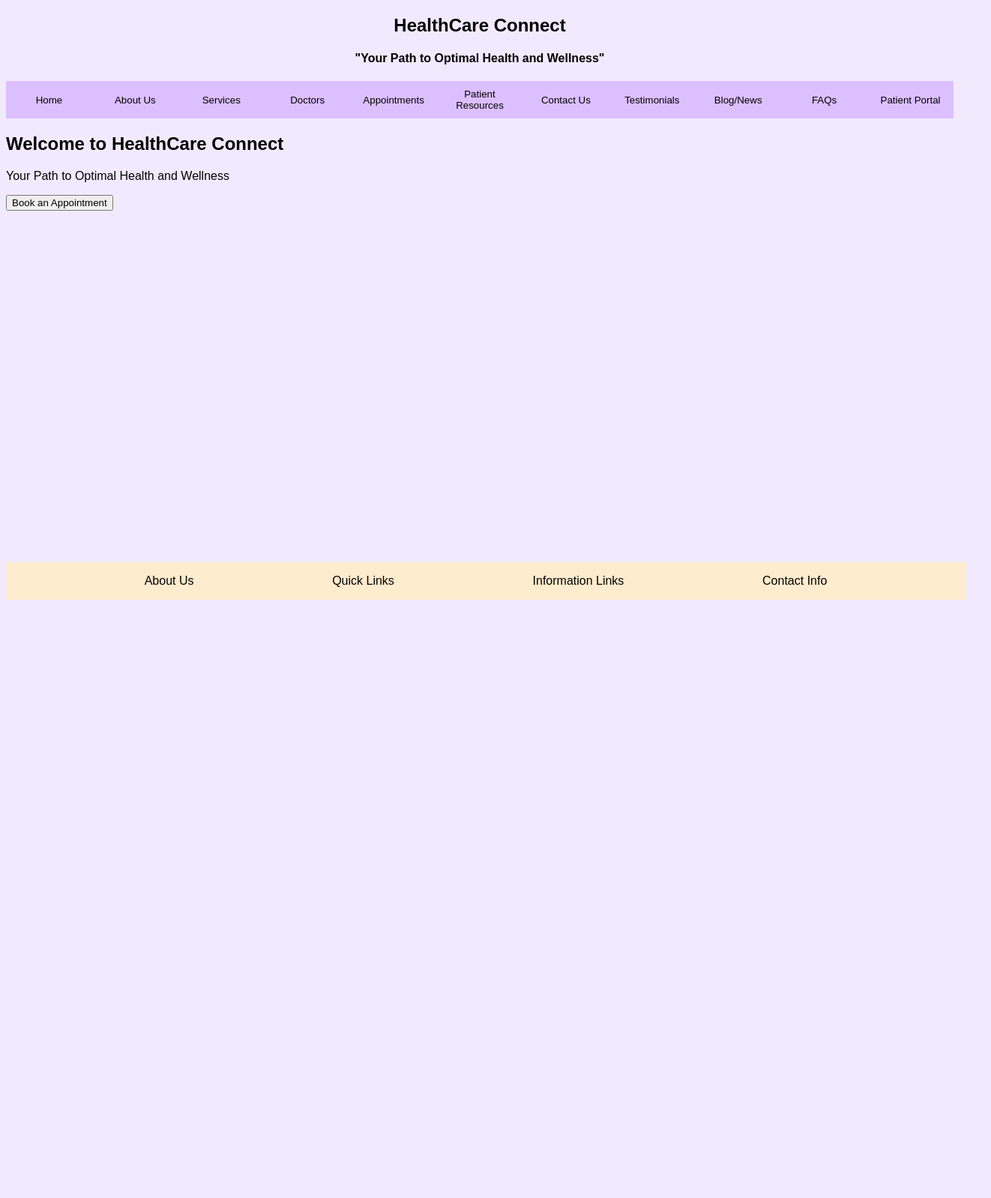
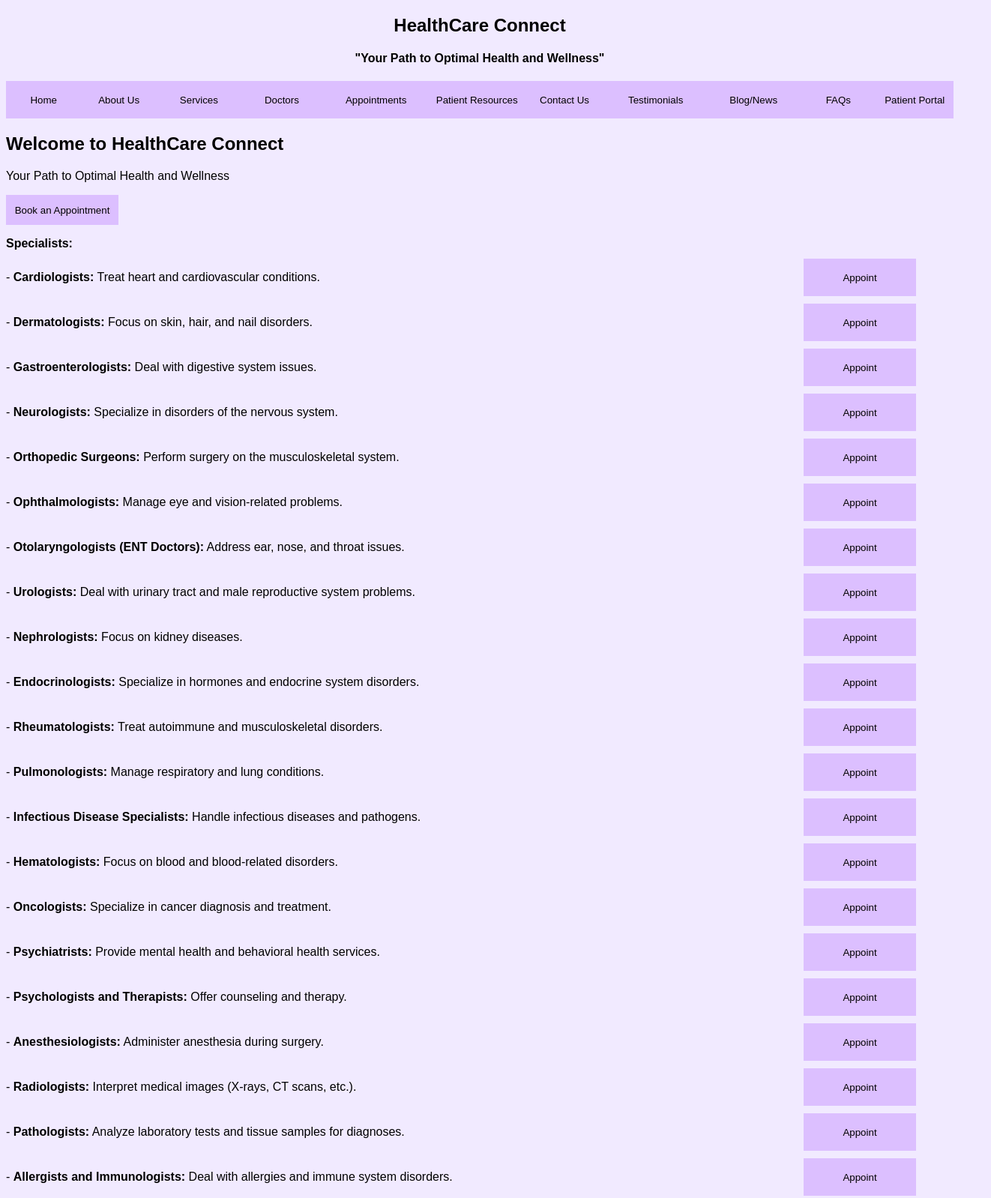
Before and after one commit to RudreshRaj001/OPD-WEBSITE, a plain HTML site: page index.html in a window 1280 px wide. Shown: the top 1598 px of the page at 75% size, 1322 px wide, since content can reach past the window. Before the commit the page ends 800 px from the top, so only its background shows below. Drawn offline with Linux system fonts and the light colour scheme.

Commit message:
NEW CHANGES

```diff
--- /dev/null
+++ b/doc-page-style.css
@@ -0,0 +1,25 @@
+body{
+  background-color: rgb(241, 234, 255);
+  font-family: Arial, Helvetica, sans-serif;
+}
+
+.Doc{
+
+  height: 40px;
+  display: flex;
+  align-items: center;
+  justify-content: space-between;
+  margin-bottom: 20px;
+}
+button{
+  height: 50px;
+  width: 150px;
+  margin-right: 50px;
+  background-color: rgb(220, 191, 255);
+  border: none;
+  cursor: pointer;
+}
+button:hover{
+  background-color: rgb(208, 162, 247);
+  box-shadow: 0px 0px 20px rgba(163, 82, 235, 0.6);
+}
--- a/index.html
+++ b/index.html
@@ -6,6 +6,7 @@
   <title>OPD WEBSITE
   </title>
   <link rel="stylesheet" href="styles.css">
+  <link rel="stylesheet" href="doc-page-style.css">
 </head>
 <body>
   <!-- Title of website -->
@@ -15,17 +16,17 @@
   </div>
   <!-- Nav Bar -->
   <div class="Top-bar">
-    <button class="top-bar-button-design">Home</button>
-    <button class="top-bar-button-design">About Us</button>
-    <button class="top-bar-button-design">Services</button>
-    <button class="top-bar-button-design">Doctors</button>
-    <button class="top-bar-button-design">Appointments</button>
-    <button class="top-bar-button-design">Patient Resources</button>
-    <button class="top-bar-button-design">Contact Us</button>
-    <button class="top-bar-button-design">Testimonials</button>
-    <button class="top-bar-button-design">Blog/News</button>
-    <button class="top-bar-button-design">FAQs</button>
-    <button class="top-bar-button-design">Patient Portal</button>
+    <a class="top-bar-button-design" href=""><button class="top-bar-button-design">Home</button></a>
+    <a class="top-bar-button-design" href=""><button class="top-bar-button-design">About Us</button></a>
+    <a class="top-bar-button-design" href=""><button class="top-bar-button-design">Services</button></a>
+    <a class="top-bar-button-design" href=""><button class="top-bar-button-design">Doctors</button></a>
+    <a class="top-bar-button-design" href=""><button class="top-bar-button-design">Appointments</button></a>
+    <a class="top-bar-button-design" href=""><button class="top-bar-button-design">Patient Resources</button></a>
+    <a class="top-bar-button-design" href=""><button class="top-bar-button-design">Contact Us</button></a>
+    <a class="top-bar-button-design" href=""><button class="top-bar-button-design">Testimonials</button></a>
+    <a class="top-bar-button-design" href=""><button class="top-bar-button-design">Blog/News</button></a>
+    <a class="top-bar-button-design" href=""><button class="top-bar-button-design">FAQs</button></a>
+    <a class="top-bar-button-design" href=""><button class="top-bar-button-design">Patient Portal</button></a>
   </div>
 
   <!-- Home Section -->
@@ -40,6 +41,187 @@
   <!-- About Us Section -->
 
 
+  <!-- DOCTORS SECTION -->
+
+<div>
+    <p>
+      <strong>Specialists:</strong>
+    <div class="Doc">
+          <div>
+            - <strong>Cardiologists:</strong> Treat heart and cardiovascular conditions.
+          </div>
+        <button>Appoint</button>
+    </div>
+
+    <div class="Doc">
+      <div>
+        - <strong>Dermatologists:</strong> Focus on skin, hair, and nail disorders.
+      </div>
+        <button>Appoint</button>
+    </div>
+
+    <div class="Doc">
+      <div>
+        - <strong>Gastroenterologists:</strong> Deal with digestive system issues.
+      </div>
+        <button>Appoint</button>
+    </div>
+
+    <div class="Doc">
+      <div>
+        - <strong>Neurologists:</strong> Specialize in disorders of the nervous system.
+      </div>
+        <button>Appoint</button>
+    </div>
+
+    <div class="Doc">
+      <div>
+        - <strong>Orthopedic Surgeons:</strong> Perform surgery on the musculoskeletal system.
+      </div>
+        <button>Appoint</button>
+    </div>
+
+    <div class="Doc">
+      <div>
+        - <strong>Ophthalmologists:</strong> Manage eye and vision-related problems.
+      </div>
+        <button>Appoint</button>
+    </div>
+
+    <div class="Doc">
+      <div>
+        - <strong>Otolaryngologists (ENT Doctors):</strong> Address ear, nose, and throat issues.
+      </div>
+        <button>Appoint</button>
+    </div>
+
+    <div class="Doc">
+      <div>
+        - <strong>Urologists:</strong> Deal with urinary tract and male reproductive system problems.
+      </div>
+        <button>Appoint</button>
+    </div>
+
+    <div class="Doc">
+      <div>
+        - <strong>Nephrologists:</strong> Focus on kidney diseases.
+      </div>
+        <button>Appoint</button>
+    </div>
+
+    <div class="Doc">
+      <div>
+        - <strong>Endocrinologists:</strong> Specialize in hormones and endocrine system disorders.
+      </div>
+        <button>Appoint</button>
+    </div>
+
+    <div class="Doc">
+      <div>
+        - <strong>Rheumatologists:</strong> Treat autoimmune and musculoskeletal disorders.
+      </div>
+        <button>Appoint</button>
+    </div>
+
+    <div class="Doc">
+      <div>
+        - <strong>Pulmonologists:</strong> Manage respiratory and lung conditions.
+      </div>
+        <button>Appoint</button>
+    </div>
+
+    <div class="Doc">
+      <div>
+        - <strong>Infectious Disease Specialists:</strong> Handle infectious diseases and pathogens.
+      </div>
+        <button>Appoint</button>
+    </div>
+
+    <div class="Doc">
+      <div>
+        - <strong>Hematologists:</strong> Focus on blood and blood-related disorders.
+      </div>
+        <button>Appoint</button>
+    </div>
+
+    <div class="Doc">
+      <div>
+        - <strong>Oncologists:</strong> Specialize in cancer diagnosis and treatment.
+      </div>
+        <button>Appoint</button>
+    </div>
+
+    <div class="Doc">
+      <div>
+        - <strong>Psychiatrists:</strong> Provide mental health and behavioral health services.
+      </div>
+        <button>Appoint</button>
+    </div>
+
+    <div class="Doc">
+      <div>
+        - <strong>Psychologists and Therapists:</strong> Offer counseling and therapy.
+      </div>
+        <button>Appoint</button>
+    </div>
+
+    <div class="Doc">
+      <div>
+        - <strong>Anesthesiologists:</strong> Administer anesthesia during surgery.
+      </div>
+        <button>Appoint</button>
+    </div>
+
+    <div class="Doc">
+      <div>
+        - <strong>Radiologists:</strong> Interpret medical images (X-rays, CT scans, etc.).
+      </div>
+        <button>Appoint</button>
+    </div>
+
+    <div class="Doc">
+      <div>
+        - <strong>Pathologists:</strong> Analyze laboratory tests and tissue samples for diagnoses.
+      </div>
+        <button>Appoint</button>
+    </div>
+
+    <div class="Doc">
+      <div>
+        - <strong>Allergists and Immunologists:</strong> Deal with allergies and immune system disorders.
+      </div>
+        <button>Appoint</button>
+    </div>
+
+    <div class="Doc">
+      <div>
+        - <strong>Geriatricians:</strong> Specialize in the healthcare of the elderly.
+      </div>
+        <button>Appoint</button>
+    </div>
+
+    <div class="Doc">
+      <div>
+        - <strong>Emergency Medicine Physicians:</strong> Handle medical emergencies in the ER.
+      </div>
+        <button>Appoint</button>
+    </div>
+
+    <div class="Doc">
+      <div>
+        - <strong>Pain Management Specialists:</strong> Help manage chronic pain conditions.
+      </div>
+        <button>Appoint</button>
+    </div>
+
+    <div class="Doc">
+      <div>
+        - <strong>Physical Medicine and Rehabilitation Specialists:</strong> Assist with rehabilitation after injuries.
+      </div>
+        <button>Appoint</button>
+    </div>
+  </p>
+</div>
 
 <!-- Footer -->
 <div class="footer">
--- a/styles.css
+++ b/styles.css
@@ -3,9 +3,10 @@ body{
   font-family: Arial, Helvetica, sans-serif;
 }
 .footer{
-  background-color: blanchedalmond;
+  background-color: rgb(157, 89, 240);
+  color: white;
   width: 100%;
-  position: absolute;
+  position: relative;
   bottom: 0;
   display: flex;
   align-items: center;
@@ -25,6 +26,7 @@ body{
   border-radius: 0px;
   border: none;
   background-color: rgb(220, 191, 255);
+  cursor: pointer;
   transition:
     width .2s,
     height .2s;
@@ -32,6 +34,8 @@ body{
 .top-bar-button-design:hover{
   background-color: rgb(208, 162, 247);
   box-shadow: 0px 0px 20px rgba(163, 82, 235, 0.6);
-  height: 120%;
-  width: 120%;
+  height: 110%;
 }
+.cta-button{
+  height: 40px;
+}
```
